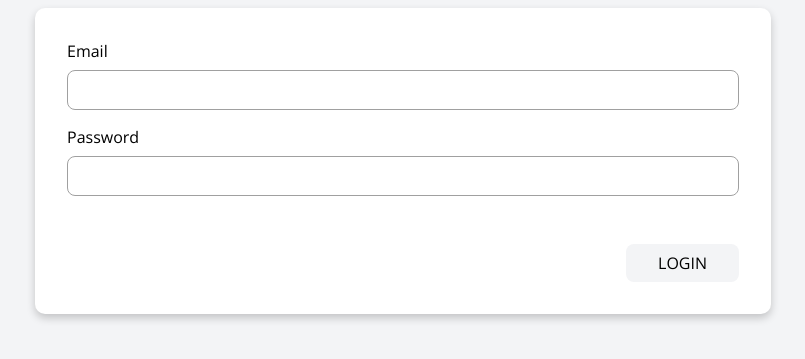
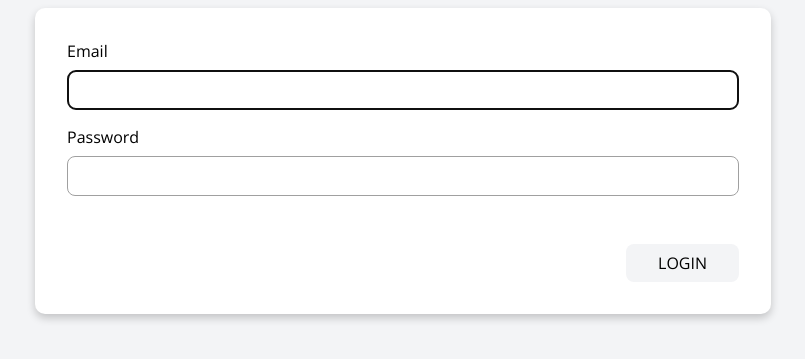
Before and after one commit to bajiff/Baji-Fundamental, a plain HTML site: page 1-Belajar-Login/index.html in a window 1280 px wide. Shown: the part 299-658 px from the top of the page, without its empty margins (237-1042 px from the left). Drawn offline with nearby package versions, Linux system fonts and the light colour scheme.

Commit message:
Udah perbaiki bagian home.html lanjut ke styling

```diff
--- a/1-Belajar-Login/index.html
+++ b/1-Belajar-Login/index.html
@@ -15,14 +15,18 @@
     <header>
         <img src="assets/images/dicoding-logo.png" alt="Dicoding logo">
     </header>
+
     <form id="loginForm" class="login-input">
+        <!-- Email -->
         <label for="inputEmail">Email</label>
-        <input id="inputEmail" type="text" required>
+        <input id="inputEmail" name="inputEmail" type="email" required autofocus>
+
+        <!-- Password -->
         <label for="inputPassword">Password</label>
-        <input id="inputPassword" type="text" required>
+        <input id="inputPassword" name="inputPassword" type="password" required>
+
         <button id="buttonLogin">Login</button>
     </form>
-    <!-- Perubahan  -->
 </main>
 <div id="modal" class="pop-up-modal">
     <h2>Login gagal!</h2>
```
